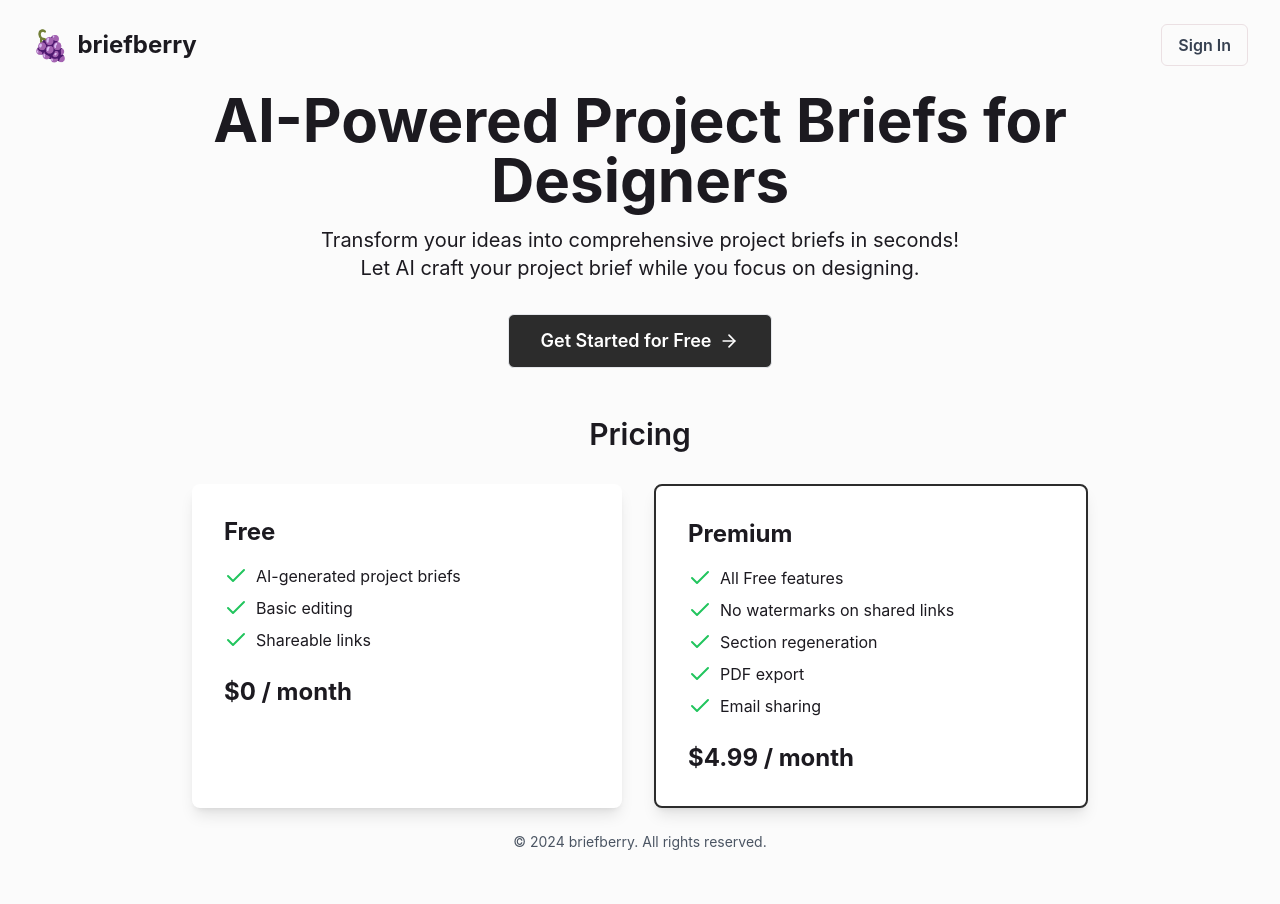
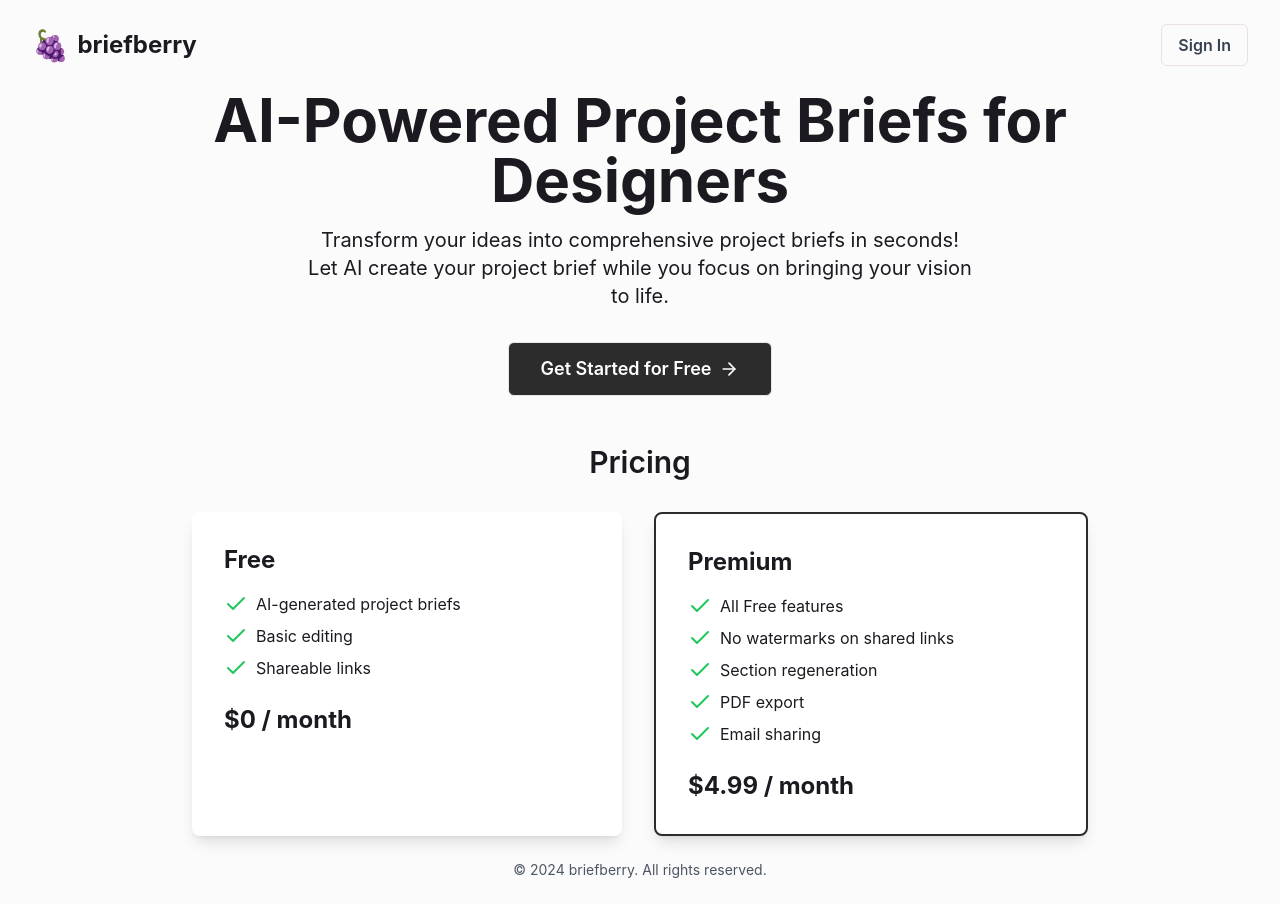
Before and after one commit to bryanpdl/briefly, a Next.js app: page / in a window 1280 px wide. Before the commit the page ends 876 px from the top, so only its background shows below. Built offline with nearby package versions, Linux system fonts and the light colour scheme; no server answers; what @react-pdf/renderer would draw is missing.

Commit message:
changed subheading in landing page

```diff
--- a/app/components/LandingPage.tsx
+++ b/app/components/LandingPage.tsx
@@ -37,7 +37,7 @@ const LandingPage: React.FC<LandingPageProps> = ({ onGetStarted }) => {
           AI-Powered Project Briefs for Designers
         </h1>
         <p className="text-xl mb-8 max-w-2xl">
-          Transform your ideas into comprehensive project briefs in seconds! Let AI craft your project brief while you focus on designing.
+          Transform your ideas into comprehensive project briefs in seconds! Let AI create your project brief while you focus on bringing your vision to life.
         </p>
         <div className="mb-12">
           <button onClick={handleGetStarted} className="btn-inverted text-lg px-8 py-3">
```
